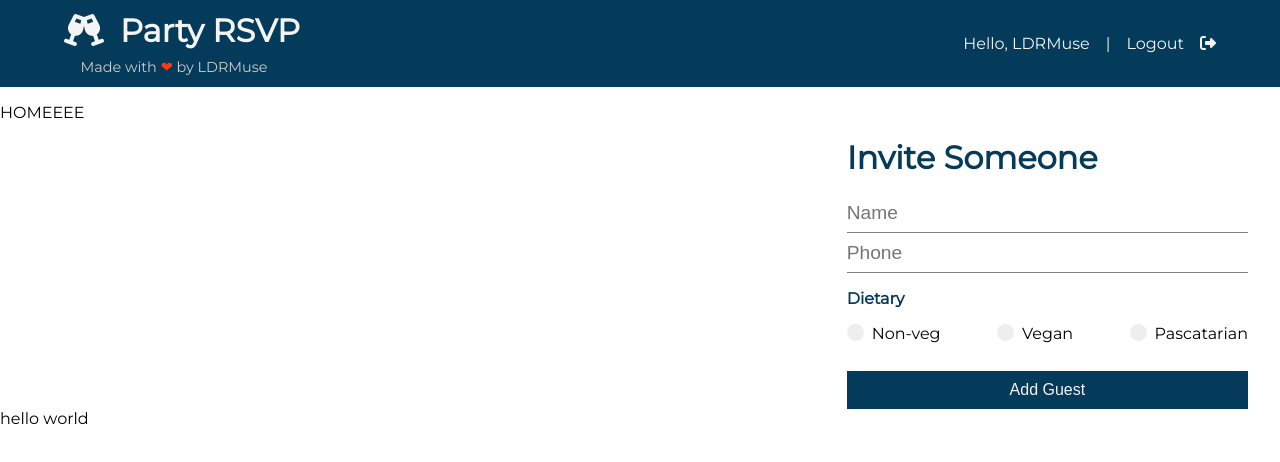
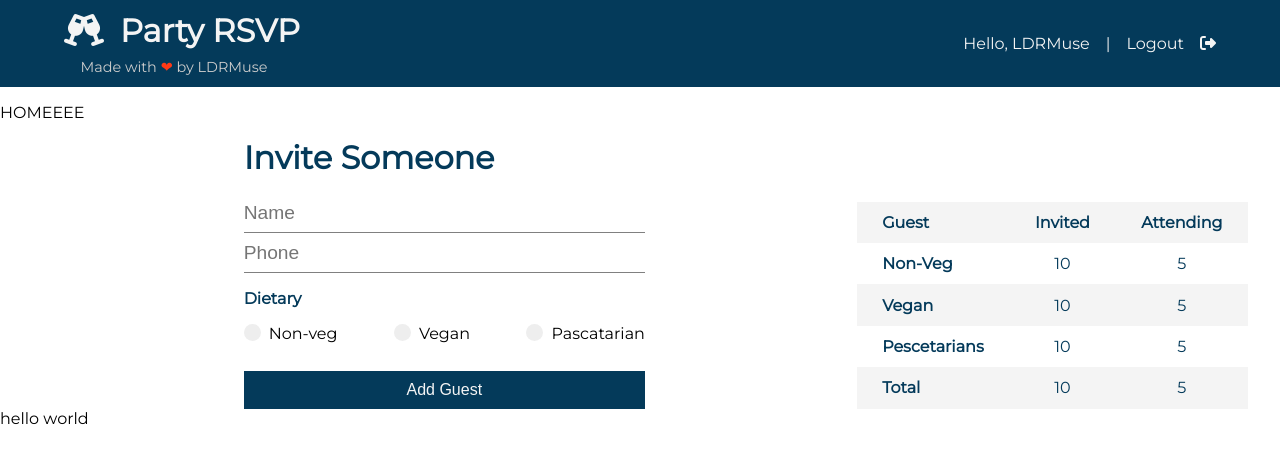
Before and after one commit to LDRMuse/rsvp-party-app, a React (Create React App) app in the folder client/: page / in a window 1280 px wide. Shown: the top 462 px of the page. Built offline with nearby package versions, Linux system fonts and the light colour scheme.

Commit message:
:construction: create GuestCounter Component

```diff
--- /dev/null
+++ b/client/src/components/guests/GuestCounter.js
@@ -0,0 +1,36 @@
+import React from 'react'
+
+export const GuestCounter = () => {
+  return (
+    <div>
+    <table>
+      <tbody>
+        <tr>
+          <th>Guest</th>
+          <th>Invited</th>
+          <th>Attending</th>
+        </tr>
+        <tr>
+          <th>Non-Veg</th>
+          <td>10</td>
+          <td>5</td>
+        </tr>
+        <tr>
+          <th>Vegan</th>
+          <td>10</td>
+          <td>5</td>
+        </tr><tr>
+          <th>Pescetarians</th>
+          <td>10</td>
+          <td>5</td>
+        </tr>
+        <tr>
+          <th>Total</th>
+          <td>10</td>
+          <td>5</td>
+        </tr>
+      </tbody>
+    </table>
+  </div>
+  )
+}
--- a/client/src/components/guests/index.js
+++ b/client/src/components/guests/index.js
@@ -1 +1,2 @@
 export {GuestForm} from './GuestForm'
+export {GuestCounter} from './GuestCounter'
--- a/client/src/components/pages/Home.js
+++ b/client/src/components/pages/Home.js
@@ -1,6 +1,5 @@
 import React, {Fragment} from 'react'
-import {GuestForm} from '../guests'
-// import GuestCounter from '../guests/GuestCounter'
+import {GuestForm, GuestCounter} from '../guests'
 // import GuestFilter from '../guests/GuestFilter'
 // import GuestSearch from '../guests/GuestSearch'
 // import Guests from '../guests/Guests'
@@ -15,7 +14,7 @@
           <GuestSearch /> */}
         </div>
         <GuestForm />
-        {/* <GuestCounter /> */}
+        <GuestCounter />
       </div>
       {/* <Guests /> */}
     </div>
```
